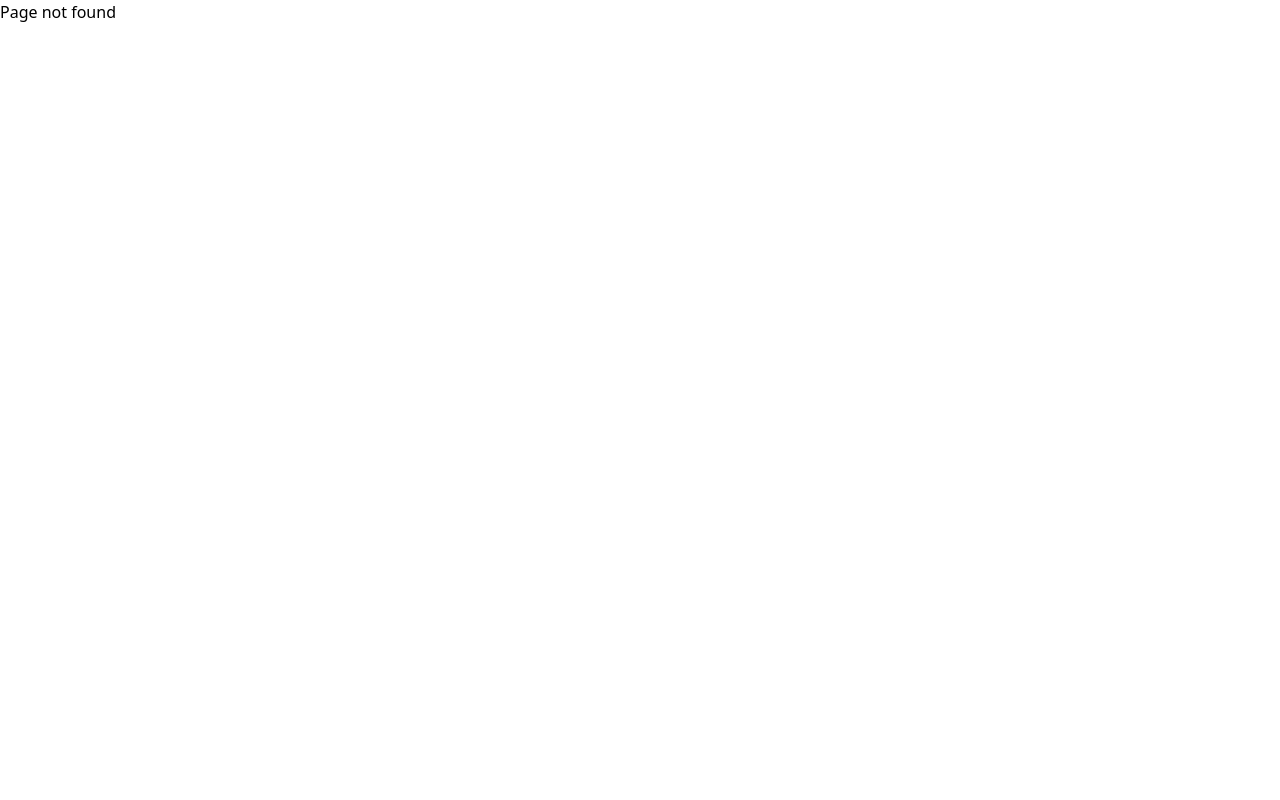
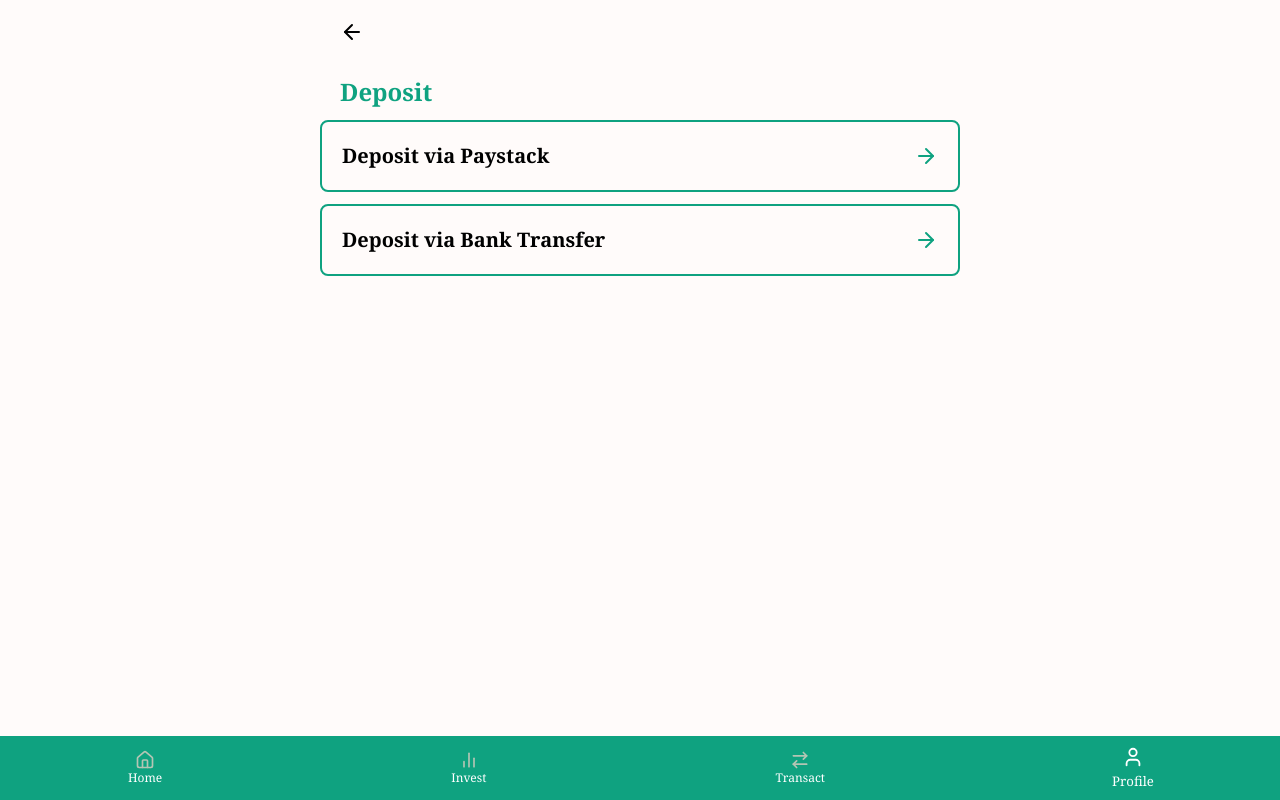
Before and after one commit to SmartFarmerNg/Smart-Farmer, a React (Vite) app: page /deposit in a window 1280 px wide. Before the commit this address had no page. Built offline with nearby package versions, Linux system fonts and the light colour scheme.

Commit message:
Created deposit page

```diff
--- a/src/App.jsx
+++ b/src/App.jsx
@@ -6,6 +6,7 @@ import LandingPage from './pages/LandingPage';
 import Register from './pages/Register';
 import Dashboard from './pages/Dashboard';
 import Profile from './pages/Profile';
+import Deposit from './pages/Deposit';
 
 const App = () => {
   return (
@@ -16,6 +17,7 @@ const App = () => {
         <Route path="/sign-up" element={<Register />} />
         <Route path="/dashboard" element={<Dashboard />} />
         <Route path="/profile" element={<Profile />} />
+        <Route path="/deposit" element={<Deposit />} />
         <Route path="*" element={<NotFound />} /> {/* Catch-all route for 404 pages */}
       </Routes>
     </Router>
--- /dev/null
+++ b/src/pages/Deposit.jsx
@@ -0,0 +1,33 @@
+import { ArrowLeft, ArrowRight } from 'lucide-react'
+import React from 'react'
+import Footer from '../components/component/Footer'
+import { useNavigate } from 'react-router-dom';
+
+const Deposit = () => {
+    const navigate = useNavigate();
+    return (
+        <div className=' bg-[#FFFBFA] w-full font-serif'>
+            <div className='h-screen flex flex-col w-full md:w-[70%] lg:w-[50%] py-5 m-auto gap-3'>
+                <header className='w-full mb-5 flex items-center justify-between px-5'>
+                    <button onClick={() => navigate('/profile')} className='mr-auto'>
+                        <ArrowLeft className='text-black w-6 h-6' />
+                    </button>
+                </header>
+                <div className='flex flex-col items-center gap-1 mr-auto px-5'>
+                    <h1 className='text-2xl font-bold text-[#0FA280]'>Deposit</h1>
+                </div>
+                <button className='flex justify-between items-center border-2 border-[#0FA280] rounded-lg p-5 cursor-pointer'>
+                    <h1 className='font-bold text-xl'>Deposit via Paystack</h1>
+                    <ArrowRight className='text-[#0FA280] w-6 h-6' />
+                </button>
+                <button className='flex justify-between items-center border-2 border-[#0FA280] rounded-lg p-5 cursor-pointer'>
+                    <h1 className='font-bold text-xl'>Deposit via Bank Transfer</h1>
+                    <ArrowRight className='text-[#0FA280] w-6 h-6' />
+                </button>
+            </div>
+            <Footer page='profile' />
+        </div>
+    )
+}
+
+export default Deposit
--- a/src/pages/Profile.jsx
+++ b/src/pages/Profile.jsx
@@ -70,7 +70,7 @@ const Profile = () => {
                                 whileTap={{ scale: 0.85 }}
                                 type="button"
                                 className='bg-[#442C2E] px-1 py-2 w-full font-semibold text-sm rounded-lg text-white'
-                                onClick={() => navigate('/dashboard')}
+                                onClick={() => navigate('/deposit')}
                             >
                                 Fund account
                             </motion.button>
```
